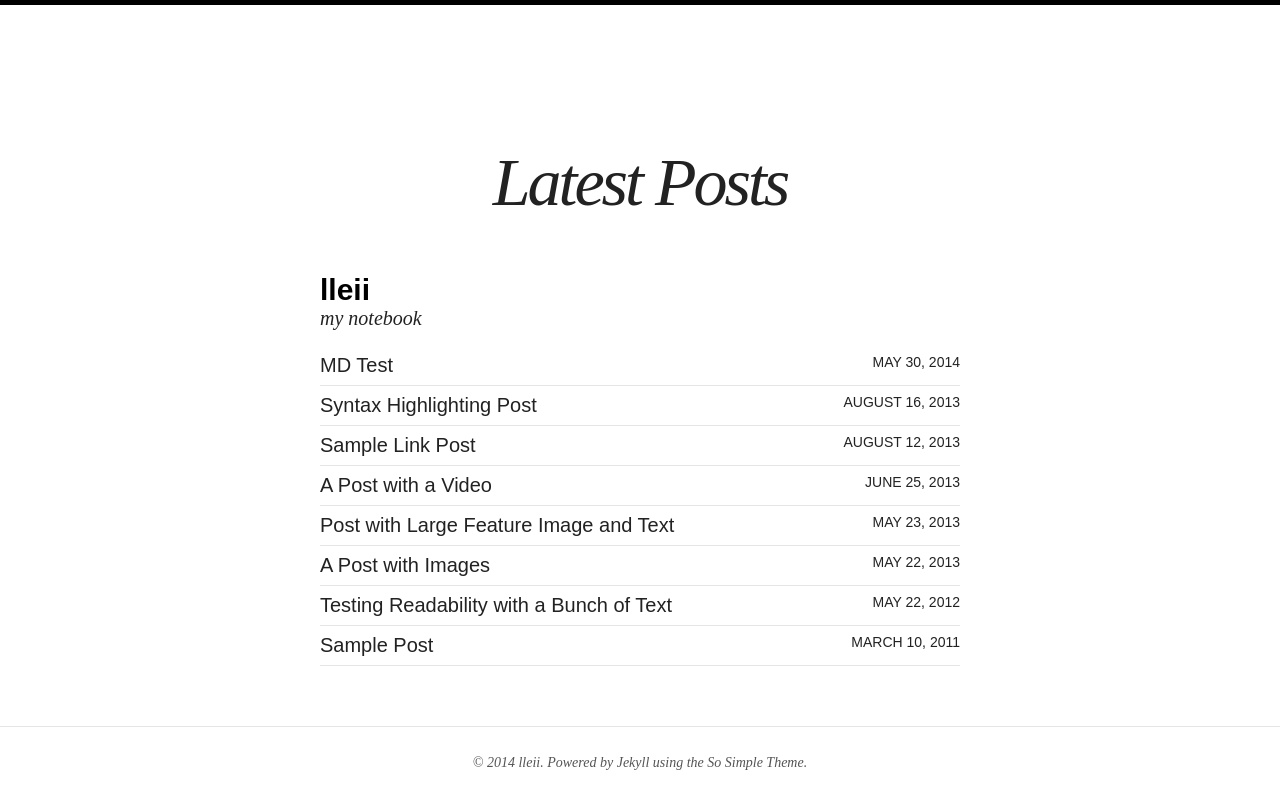
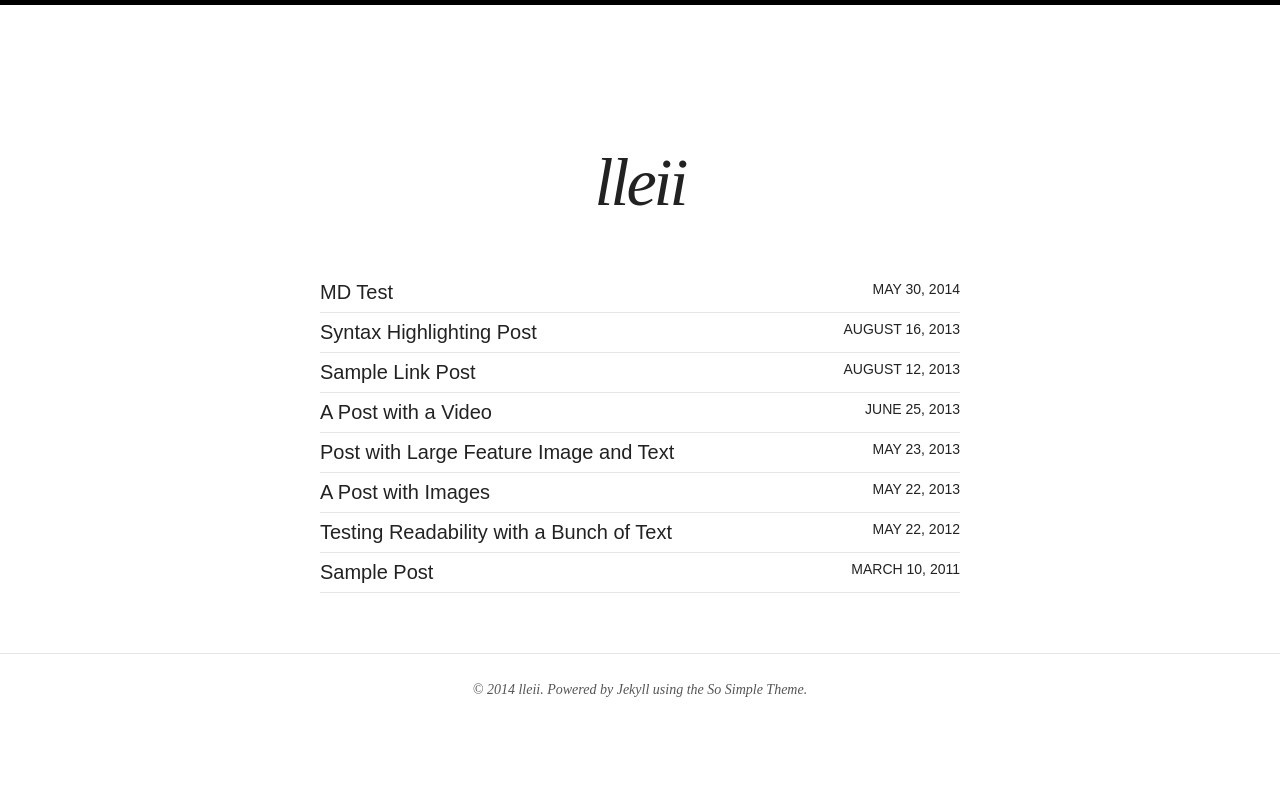
Before and after one commit to lleii/lleii.github.io, a Jekyll site: the page built from index.html, in a window 1280 px wide. Shown: the top 809 px of the page. Built offline with Jekyll 4.4.1, drawn with Linux system fonts in a browser that asks for light colours; Markdown is read by kramdown in place of the engine named in the settings.

Commit message:
nil commit msg

```diff
--- a/index.html
+++ b/index.html
@@ -1,12 +1,16 @@
 ---
 layout: page
-title: Latest Posts
+title: lleii
 description: "A simple and clean responsive Jekyll theme for words and photos."
 tags: [Jekyll, theme, themes, responsive, blog, minimalism]
 ---
 
-<h1 class="site-title animated fadeIn"><a href="{{ site.url }}/">{{ site.title }}</a></h1>
-<h2 class="site-description animated fadeIn" itemprop="description">{{ site.description }}</h2>
+<!--
+<div class="wrap">
+    <h1 class="site-title animated fadeIn"><a href="{{ site.url }}/">{{ site.title }}</a></h1>
+	<h2 class="site-description animated fadeIn" itemprop="description">{{ site.description }}</h2>
+</div>
+-->
 
 <ul class="post-list">
 {% for post in site.posts limit:10 %}
```
